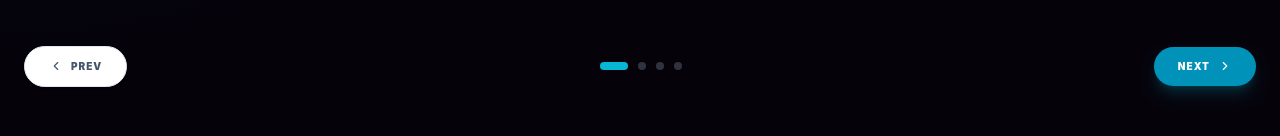
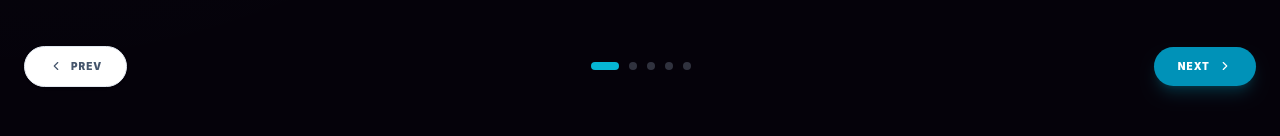
Before and after one commit to djabbarzakaria09-lgtm/my-portfolio, a React (Vite) app: page / in a window 1280 px wide. Shown: the part 3608-3744 px from the top of the page. Built offline with nearby package versions, Linux system fonts and the light colour scheme.

Commit message:
Fix: upload compressed video asset for anep docs

```diff
--- a/src/Components/Projects.tsx
+++ b/src/Components/Projects.tsx
@@ -57,6 +57,18 @@ const PROJECTS_DATA: Project[] = [
         tags: ["React", "WordPress API"],
         videoUrl: "/videos/company.mp4",
     },
+
+    // ✅ أضف مشروعك الجديد هنا
+    {
+        id: 5,
+        title: "Anep-docs",
+        image: "https://رابط-الصورة.png",
+        link: "#",
+        github: "https://github.com/djabbarzakaria09-lgtm/Anep-docs",
+        tags: ["React", "Laravel"],
+        videoUrl: "/videos/Anep-docs.mp4",
+    },
+
 ];
 
 const TOTAL = PROJECTS_DATA.length;
```
Also changed, not shown: 1 other file (tests, documents, lock files or other folders).
